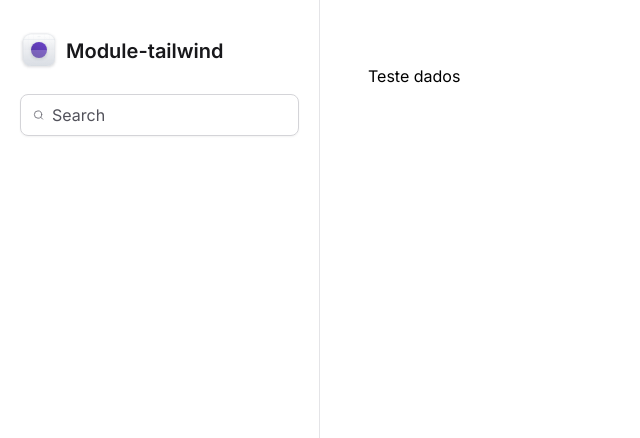
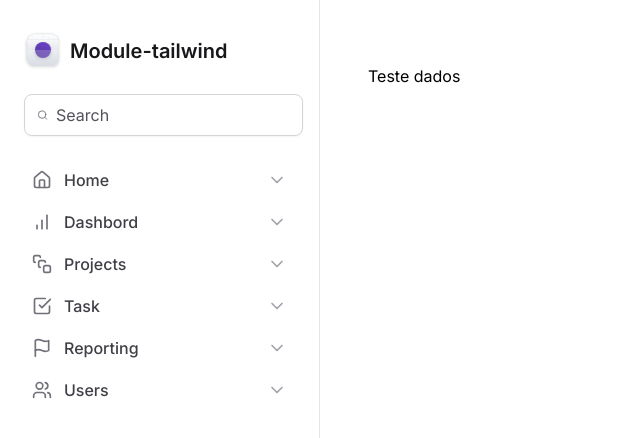
Before and after one commit to alexsandroferreira/tailwind-next-form, a Next.js app: page / in a window 1280 px wide. Shown: the top 438 px of the page, without its empty margins (0-640 px from the left). Built offline with nearby package versions, Linux system fonts and the light colour scheme.

Commit message:
feat: add MainNavigation component

```diff
--- a/src/app/components/Sidebar/Logo.tsx
+++ b/src/app/components/Sidebar/Logo.tsx
@@ -1,6 +1,6 @@
 export default function Logo() {
   return (
-    <strong className="flex items-center gap-2 text-xl font-semibold text-zinc-900">
+    <strong className="mx-1 flex items-center gap-2 text-xl font-semibold text-zinc-900">
       <svg
         width={38}
         height={38}
--- /dev/null
+++ b/src/app/components/Sidebar/MainNavigation/NavItem.tsx
@@ -0,0 +1,20 @@
+import { ChevronDown } from 'lucide-react'
+import React, { type ElementType } from 'react'
+export interface NavItemProps {
+  title: string
+  icon: ElementType
+}
+export default function NavItem({ title, icon: Icon }: NavItemProps) {
+  return (
+    <a
+      href=""
+      className="group flex items-center gap-3 rounded px-3 py-2 hover:bg-violet-50"
+    >
+      <Icon className="h-5 w-5 text-zinc-500" />
+      <span className="font-medium text-zinc-700 group-hover:text-violet-500">
+        {title}
+      </span>
+      <ChevronDown className="ml-auto h-5 w-5 text-zinc-400 group-hover:text-violet-500" />
+    </a>
+  )
+}
--- /dev/null
+++ b/src/app/components/Sidebar/MainNavigation/index.tsx
@@ -0,0 +1,23 @@
+import {
+  BarChart,
+  CheckSquare,
+  Flag,
+  Home,
+  SquareStack,
+  Users,
+} from 'lucide-react'
+
+import NavItem from './NavItem'
+
+export default function MainNavigation() {
+  return (
+    <nav className="space-y-0.5">
+      <NavItem title="Home" icon={Home} />
+      <NavItem title="Dashbord" icon={BarChart} />
+      <NavItem title="Projects" icon={SquareStack} />
+      <NavItem title="Task" icon={CheckSquare} />
+      <NavItem title="Reporting" icon={Flag} />
+      <NavItem title="Users" icon={Users} />
+    </nav>
+  )
+}
--- a/src/app/components/Sidebar/index.tsx
+++ b/src/app/components/Sidebar/index.tsx
@@ -1,18 +1,20 @@
 import { Search } from 'lucide-react'
 
 import Logo from './Logo'
+import MainNavigation from './MainNavigation'
 
 export function Sidebar() {
   return (
     <aside className="space-y-6 border-r border-zinc-200 px-5 py-8">
       <Logo />
-      <div className="flex w-full items-center gap-2 rounded-lg border border-zinc-300 px-3 py-2 shadow-sm">
+      <div className="mx-1 flex w-full items-center gap-2 rounded-lg border border-zinc-300 px-3 py-2 shadow-sm">
         <Search className="h-5 w-5 text-zinc-500" />
         <input
           className="flex-1 border-0 bg-transparent p-0 text-zinc-900 placeholder-zinc-600"
           placeholder="Search"
         />
       </div>
+      <MainNavigation />
     </aside>
   )
 }
```
